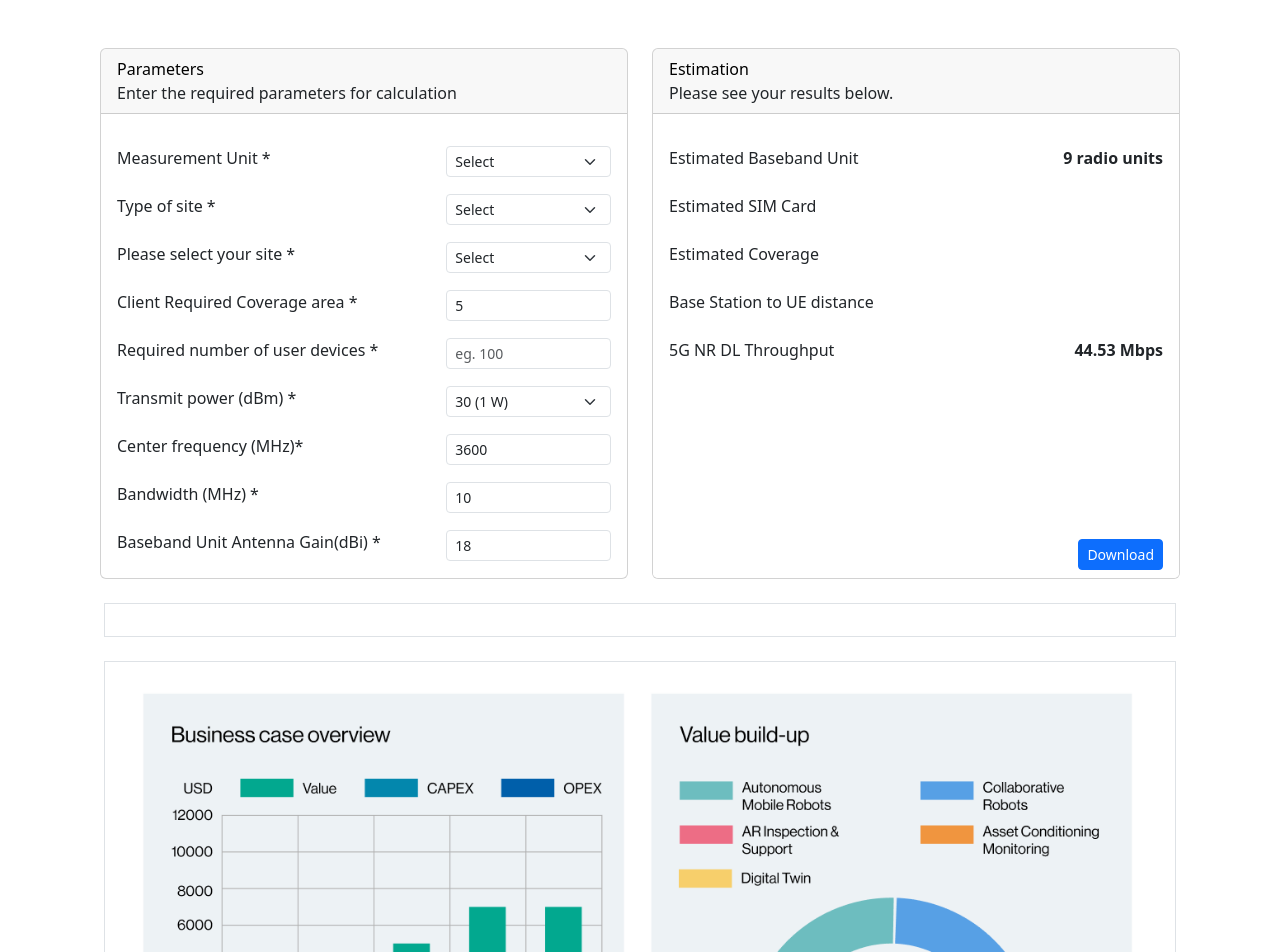
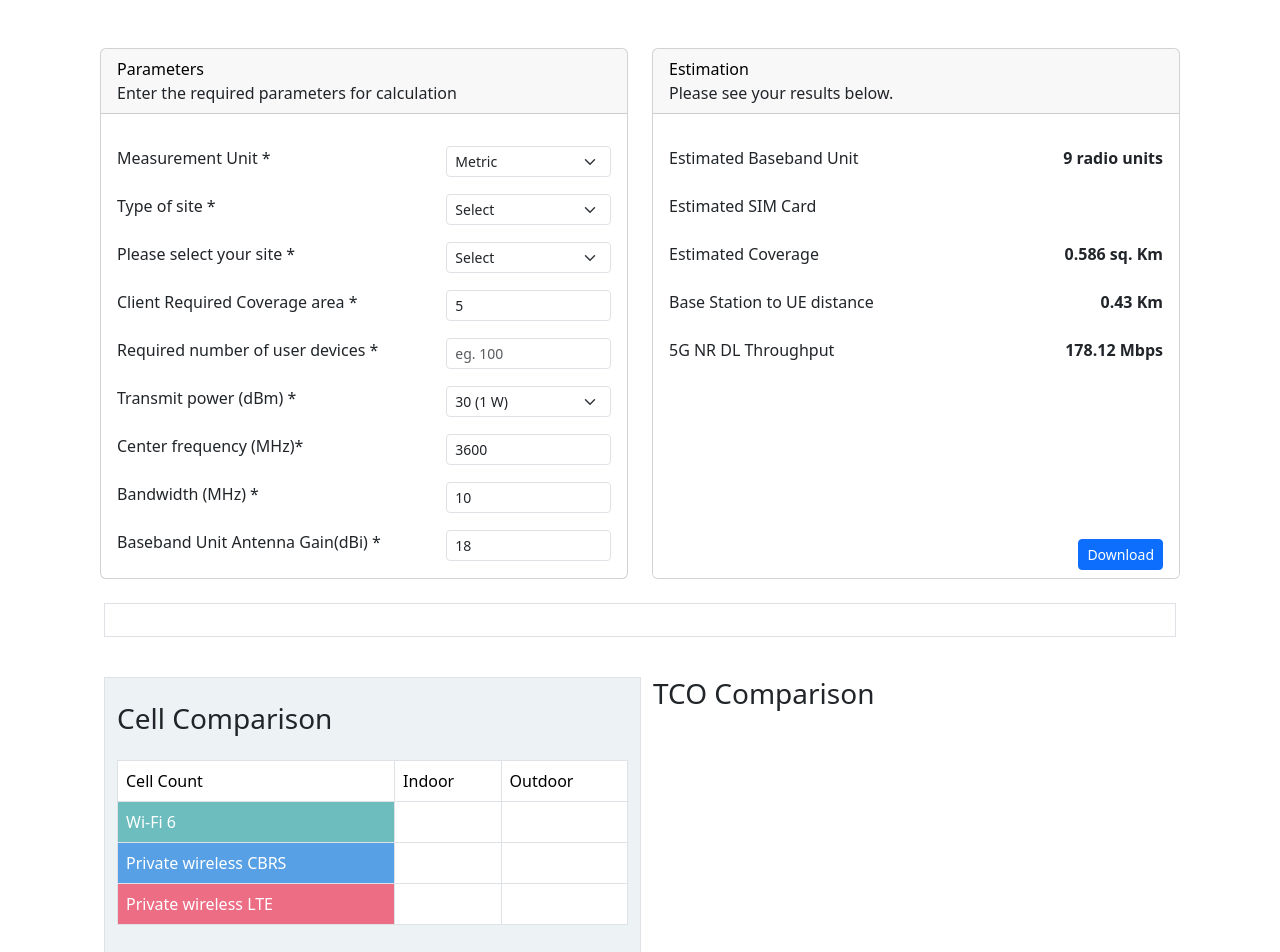
Before and after one commit to monayemislam/TCO-Calculator, a Vue app: page / in a window 1280 px wide. Shown: the top 952 px of the page. Built offline with nearby package versions, Linux system fonts and the light colour scheme.

Commit message:
cell comparison section done

```diff
--- a/src/components/NybsysCalculator.vue
+++ b/src/components/NybsysCalculator.vue
@@ -23,7 +23,7 @@
                     aria-label=".form-select-sm example"
                     v-model="measurementUnitType"
                   >
-                    <option selected value="">Select</option>
+                    <option value="">Select</option>
                     <option value="metric">Metric</option>
                     <option value="imperial">Imperial</option>
                   </select>
@@ -146,10 +146,34 @@
                 <div class="col">
                   <label for="input1" class="form-label"
                     >Client Required Coverage area
-                    <span v-if="measurementUnitType == 'imperial'"
+                    <span
+                      v-if="
+                        measurementUnitType == 'imperial' &&
+                        typeOfSiteCategory == 'outdoor'
+                      "
                       >(sq. mi)</span
                     >
-                    <span v-if="measurementUnitType == 'metric'">(sq. km)</span>
+                    <span
+                      v-if="
+                        typeOfSiteCategory == 'indoor' &&
+                        measurementUnitType == 'imperial'
+                      "
+                      >(sq. ft)</span
+                    >
+                    <span
+                      v-if="
+                        measurementUnitType == 'metric' &&
+                        typeOfSiteCategory == 'outdoor'
+                      "
+                      >(sq. km)</span
+                    >
+                    <span
+                      v-if="
+                        typeOfSiteCategory == 'indoor' &&
+                        measurementUnitType == 'metric'
+                      "
+                      >(sq. m)</span
+                    >
                     *</label
                   >
                 </div>
@@ -609,7 +633,7 @@
                         fiveGNRDL !== '' &&
                         isFinite(fiveGNRDL)
                       "
-                      >{{ fiveGNRDL }} Mbps</b
+                      >{{ fiveGNRDL * 4 }} Mbps</b
                     ></span
                   >
                 </div>
@@ -1005,6 +1029,75 @@
       <div class="col col-xs-12"><BusinessCaseChart></BusinessCaseChart></div>
     </div> -->
 
+    <div class="row mt-4 py-3 mx-1">
+      <div class="col col-xs-12 cell-comparison py-4 border">
+        <h3 class="pb-3">Cell Comparison</h3>
+        <table class="table table-bordered">
+          <tbody>
+            <tr>
+              <td>Cell Count</td>
+              <td>Indoor</td>
+              <td>Outdoor</td>
+            </tr>
+            <tr>
+              <td style="background-color: #6dbdbf; color: #ffffff">Wi-Fi 6</td>
+              <td>
+                <span v-if="typeOfSiteCategory == 'indoor'">{{
+                  (userDefinedCoverageArea / wifi6CoverageAre).toFixed(0)
+                }}</span>
+                <span v-if="typeOfSiteCategory == 'outdoor'">-</span>
+              </td>
+              <td>
+                <span v-if="typeOfSiteCategory == 'outdoor'">{{
+                  (userDefinedCoverageArea / wifi6CoverageAre).toFixed(0)
+                }}</span>
+                <span v-if="typeOfSiteCategory == 'indoor'">-</span>
+              </td>
+            </tr>
+            <tr>
+              <td style="background-color: #57a0e5; color: #ffffff">
+                Private wireless CBRS
+              </td>
+              <td>
+                <span v-if="typeOfSiteCategory == 'indoor'">{{
+                  numberOfRadio
+                }}</span>
+                <span v-if="typeOfSiteCategory == 'outdoor'">-</span>
+              </td>
+              <td>
+                <span v-if="typeOfSiteCategory == 'outdoor'">{{
+                  numberOfRadio
+                }}</span>
+                <span v-if="typeOfSiteCategory == 'indoor'">-</span>
+              </td>
+            </tr>
+            <tr>
+              <td style="background-color: #ed6d85; color: #ffffff">
+                Private wireless LTE
+              </td>
+              <td></td>
+              <td>
+                <span v-if="typeOfSiteCategory == 'outdoor'">
+                  <span
+                    v-if="
+                      userDefinedCoverageArea >= 7 &&
+                      userDefinedCoverageArea <= 12
+                    "
+                    >2</span
+                  >
+                  <span v-if="userDefinedCoverageArea < 7">1</span>
+                </span>
+                <span v-if="typeOfSiteCategory == 'indoor'">-</span>
+              </td>
+            </tr>
+          </tbody>
+        </table>
+      </div>
+      <div class="col col-xs-12">
+        <h3>TCO Comparison</h3>
+      </div>
+    </div>
+
     <div class="row mt-4 py-3 border mx-1">
       <img src="../assets/business-case-overview.png" width="1070px" />
     </div>
@@ -1021,7 +1114,7 @@ export default {
   // components: { BusinessCaseChart },
   data() {
     return {
-      measurementUnitType: "",
+      measurementUnitType: "metric",
       userDefinedCoverageArea: 5,
       typeOfSite: "",
       typeOfSiteCategory: "",
@@ -1067,11 +1160,11 @@ export default {
       modulationScheme: 64,
       subCarrierSpacing: 30,
       slotsPerSubframe: 2,
-      //Input Advance Mode
-      isInputAdvanceMode: false,
       useCaseImageSource: null,
       kilometerToMileConverter: 0.621371,
       mileToKilometer: 1.609,
+      //cell comparison
+      wifi6CoverageAre: 0.0081, //sq.km
     };
   },
   methods: {
@@ -1317,4 +1410,8 @@ export default {
 .fifth-use-case {
   color: #f7cf6b;
 }
+/*cell comparison*/
+.cell-comparison {
+  background-color: #edf2f5;
+}
 </style>
```
Also changed, not shown: 1 other file (tests, documents, lock files or other folders).
